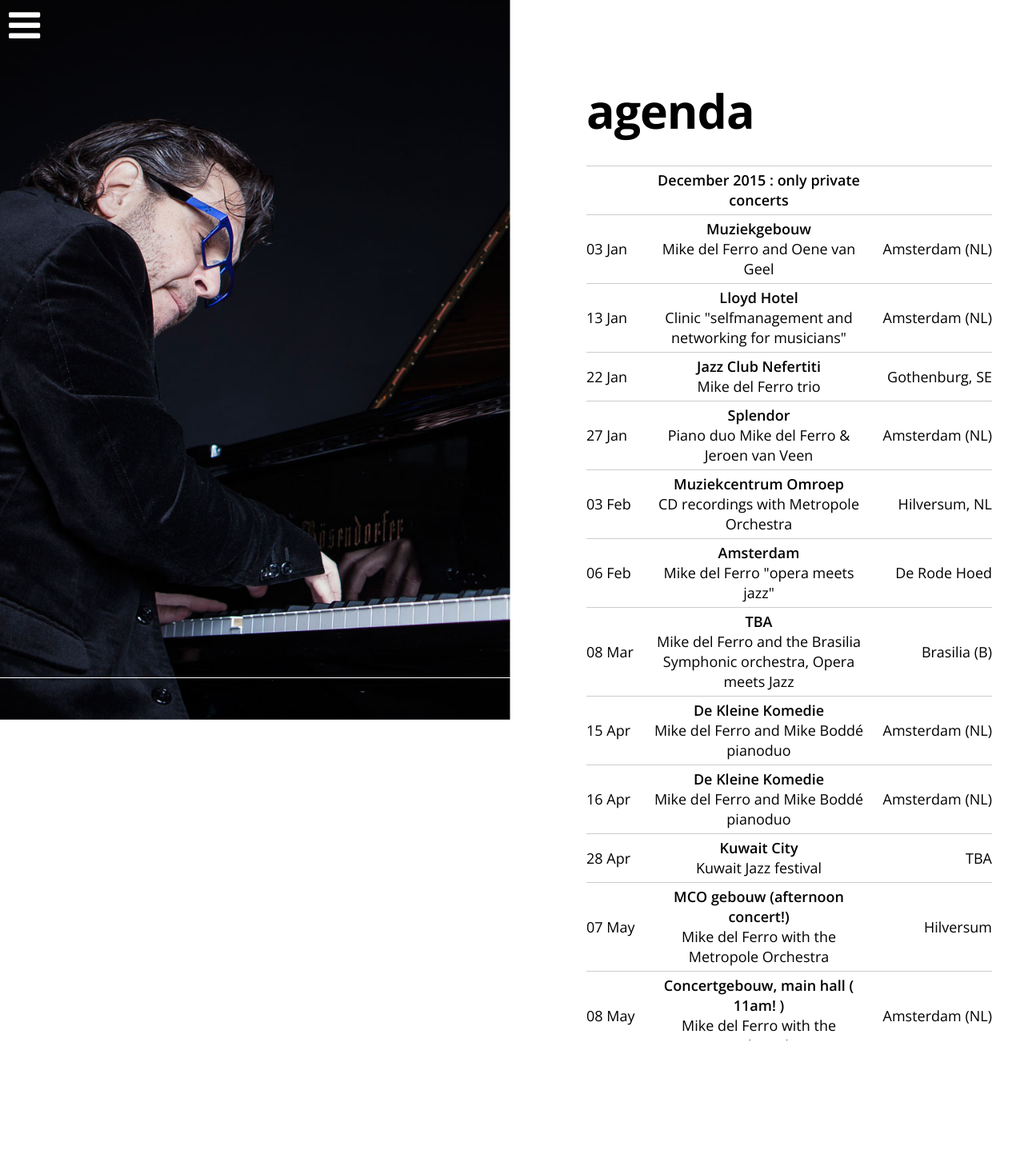
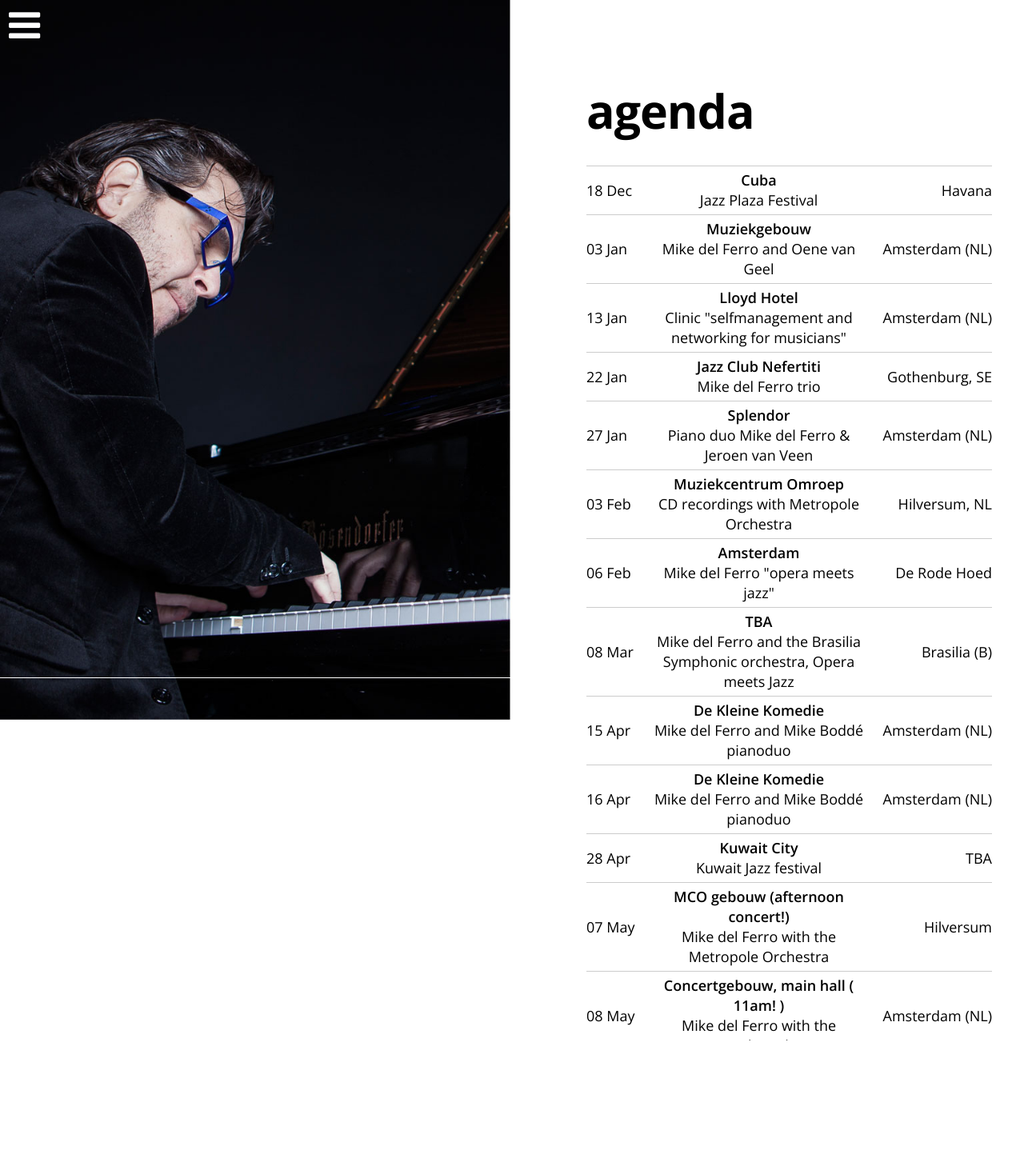
Before and after one commit to mikedelferro/website, a Jekyll site: the page built from agenda.html, in a window 1280 px wide. Shown: the whole page at 80% size. Built offline with Jekyll 4.4.1, drawn with Linux system fonts in a browser that asks for light colours; nearby versions of some CDN libraries.

Commit message:
Updated '_config.yml' via CloudCannon

```diff
--- a/_config.yml
+++ b/_config.yml
@@ -1,9 +1,9 @@
 gigs:
-  - title: ''
-    date: ''
-    location: ''
-    venue: 'December 2015 : only private concerts'
-    url: ''
+  - title: Jazz Plaza Festival
+    date: 2015-12-18T20:00:00.000Z
+    location: Havana
+    venue: Cuba
+    url: Mike del Ferro trio
   - title: Mike del Ferro and Oene van Geel
     date: 2016-01-03T14:00:00.000Z
     location: Amsterdam (NL)
```
